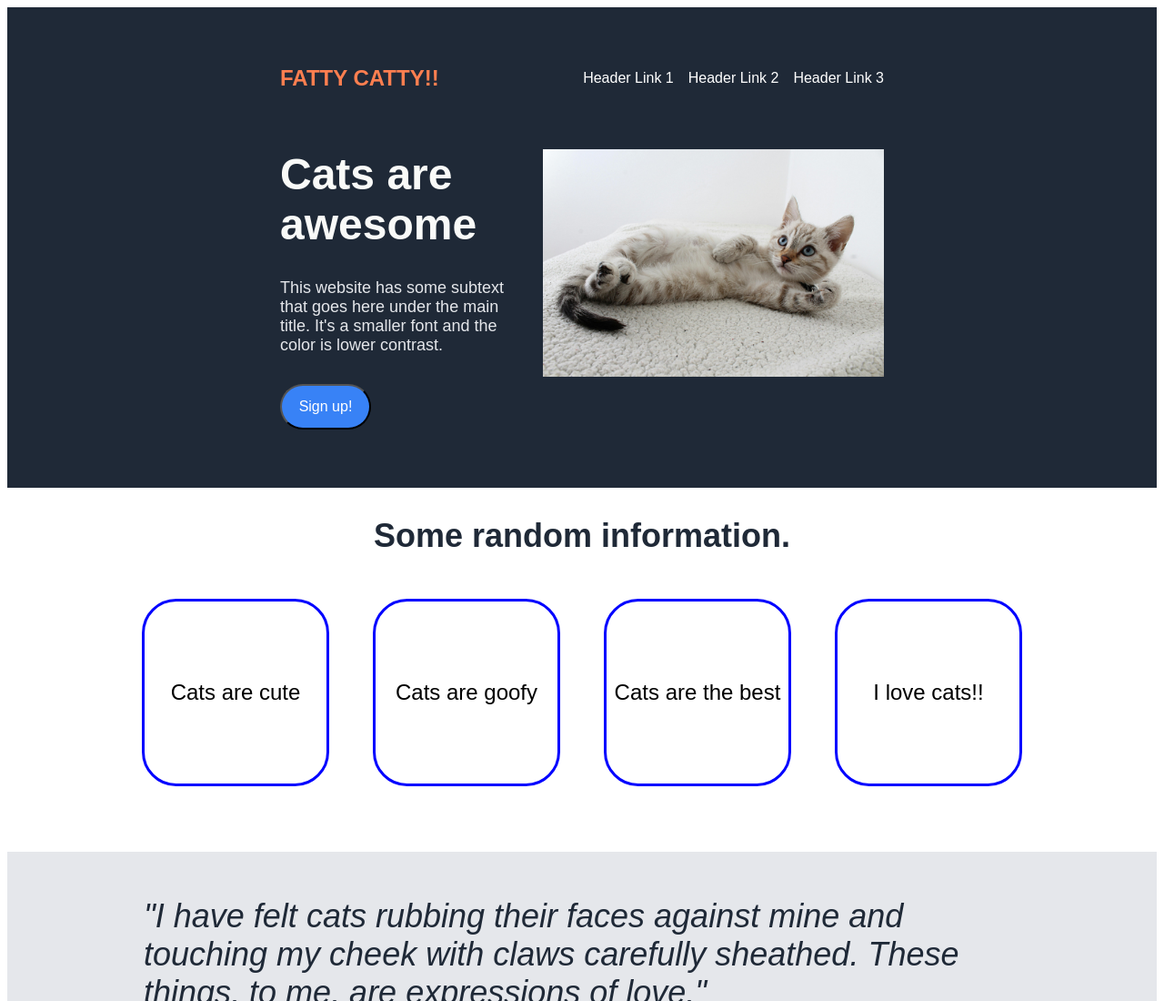
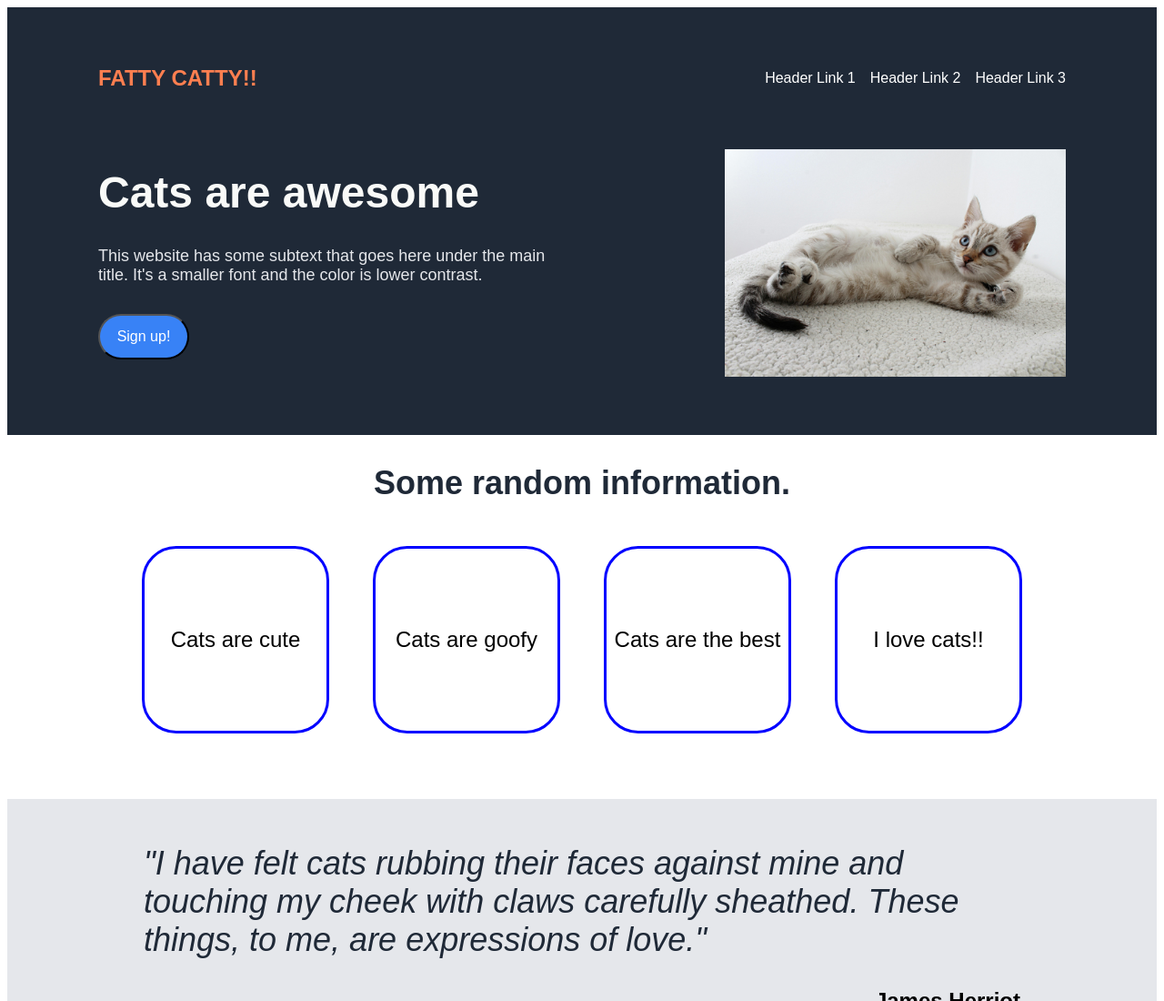
Before and after one commit to EZEKIEL-FROSTY/landing-page, a plain HTML site: page index.html in a window 1280 px wide. Shown: the top 1100 px of the page at 91% size. Drawn offline with Linux system fonts and the light colour scheme.

Commit message:
Add flex: auto for top portion in blue

```diff
--- a/style.css
+++ b/style.css
@@ -6,7 +6,7 @@ body{
     display: flex;
     flex-direction: column;
     background-color: #1F2937;
-    padding: 64px 300px;
+    padding: 64px 100px;
     gap: 64px;
 }
 
@@ -17,6 +17,7 @@ body{
     align-items: center;
     color: white;
     background-color: #1F2937;
+    flex: auto
 }
 
 .logo{
@@ -44,6 +45,7 @@ a {
     background-color: #1F2937;
     color: white;
     justify-content: space-between;
+    flex: auto;
 }
 
 .information{
```
